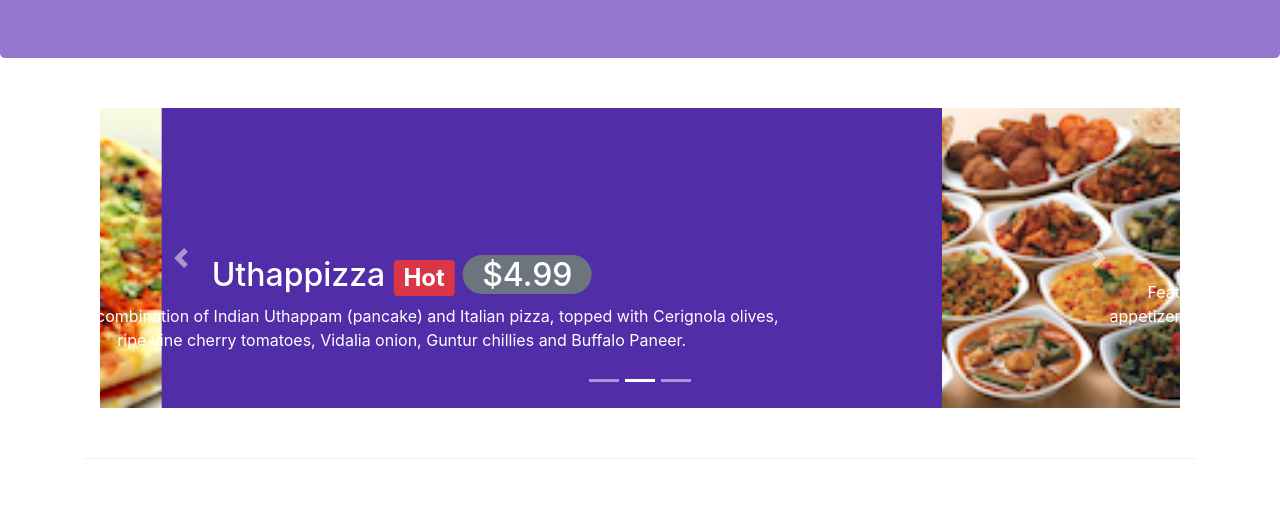
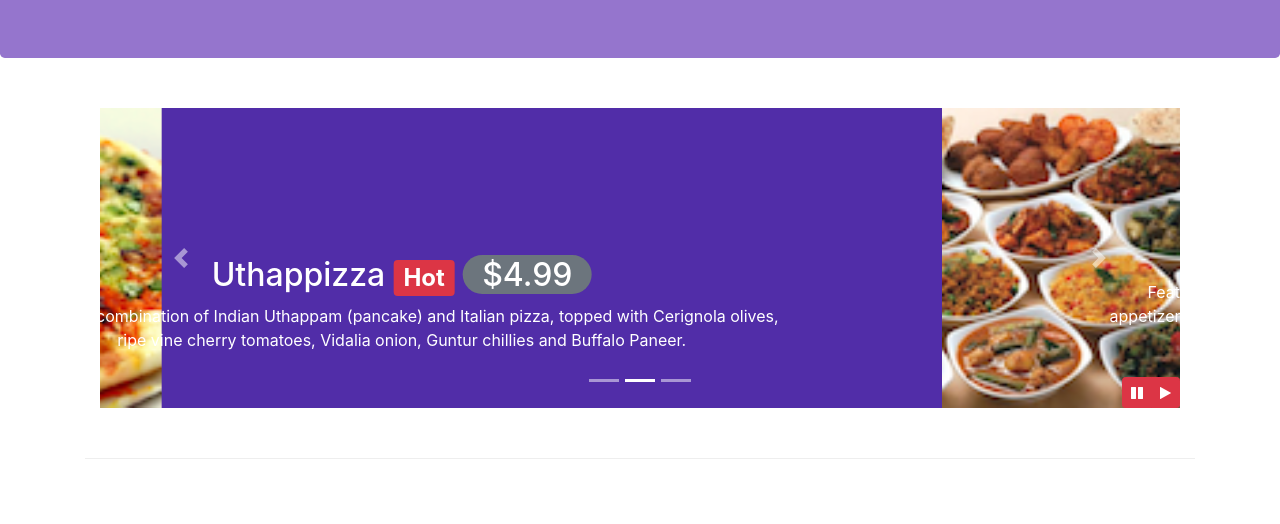
Before and after one commit to justellie/confusion, a website: page index.html in a window 1280 px wide. Shown: the part 276-800 px from the top of the page. Drawn offline with nearby package versions, Linux system fonts and the light colour scheme.

Commit message:
Bootstrap jquery

```diff
--- a/css/styles.css
+++ b/css/styles.css
@@ -59,3 +59,9 @@ body{
     left: 0;
     min-height: 300px;
 }
+
+#carouselButton {
+    right:0px;
+    position: absolute;
+    bottom: 0px;
+}
--- a/index.html
+++ b/index.html
@@ -158,47 +158,6 @@
         </div>
     </div>
 
-
-
-
-
-
-
-
-
-
-
-
-
-
-
-
-
-
-
-
-
-
-
-
-
-
-
-
-
-
-
-
-
-
-
-
-
-
-
-
-
-
     <header class="jumbotron">
         <div class="container">
             <div class="row row-header align-items-center">
@@ -214,33 +173,6 @@
                         <a role="button" class="btn btn-block nav-link btn-warning" data-toggle="modal" data-target="#reserveModal">Reserve Table</a>
                 </div>
 
-
-
-
-
-
-
-
-
-
-
-
-
-
-
-
-
-
-
-
-
-
-
-
-
-
-
-
             </div>
         </div>
     </header>
@@ -251,9 +183,6 @@
             <div class="col">
                 <div id="mycarousel" class="carousel slide" data-ride="carousel">
                     <div class="carousel-inner" role="listbox">
-
-
-
 
                          <div class="carousel-item active">
                             <img class="d-block img-fluid"
@@ -289,12 +218,6 @@
                             </div>
                         </div>
 
-
-
-
-
-
-
                     </div>
                       <ol class="carousel-indicators">
                         <li data-target="#mycarousel" data-slide-to="0" class="active"></li>
@@ -303,14 +226,21 @@
                       </ol>
                        <a class="carousel-control-prev" href="#mycarousel" role="button" data-slide="prev">
                             <span class="carousel-control-prev-icon"></span>
-                        </a>
+                     </a>
                         <a class="carousel-control-next" href="#mycarousel" role="button" data-slide="next">
                              <span class="carousel-control-next-icon"></span>
                         </a>
+                <div class="btn-group" id="carouselButton">
+                    <button class="btn btn-danger btn-sm" id="carousel-pause">
+                        <span class="fa fa-pause"></span>
+                    </button>
+
+                    <button class="btn btn-danger btn-sm" id="carousel-play">
+                        <span class="fa fa-play"></span>
+                    </button>
+                </div>
 
                 </div>
-
-
 
             </div>
 
@@ -433,6 +363,22 @@
     <script src="node_modules/jquery/dist/jquery.slim.min.js"></script>
     <script src="node_modules/popper.js/dist/umd/popper.min.js"></script>
     <script src="node_modules/bootstrap/dist/js/bootstrap.min.js"></script>
+    <script>
+        $(document).ready(function()
+        {
+            $("#mycarousel").carousel( { interval: 2000 } );
+            $("#carousel-pause").click(function()
+            {
+                $("#mycarousel").carousel('pause');
+            });
+
+            $("#carousel-play").click(function()
+                {
+                    $("#mycarousel").carousel('cycle');
+                }
+            );
+        });
+    </script>
 
 
 </body>
```
